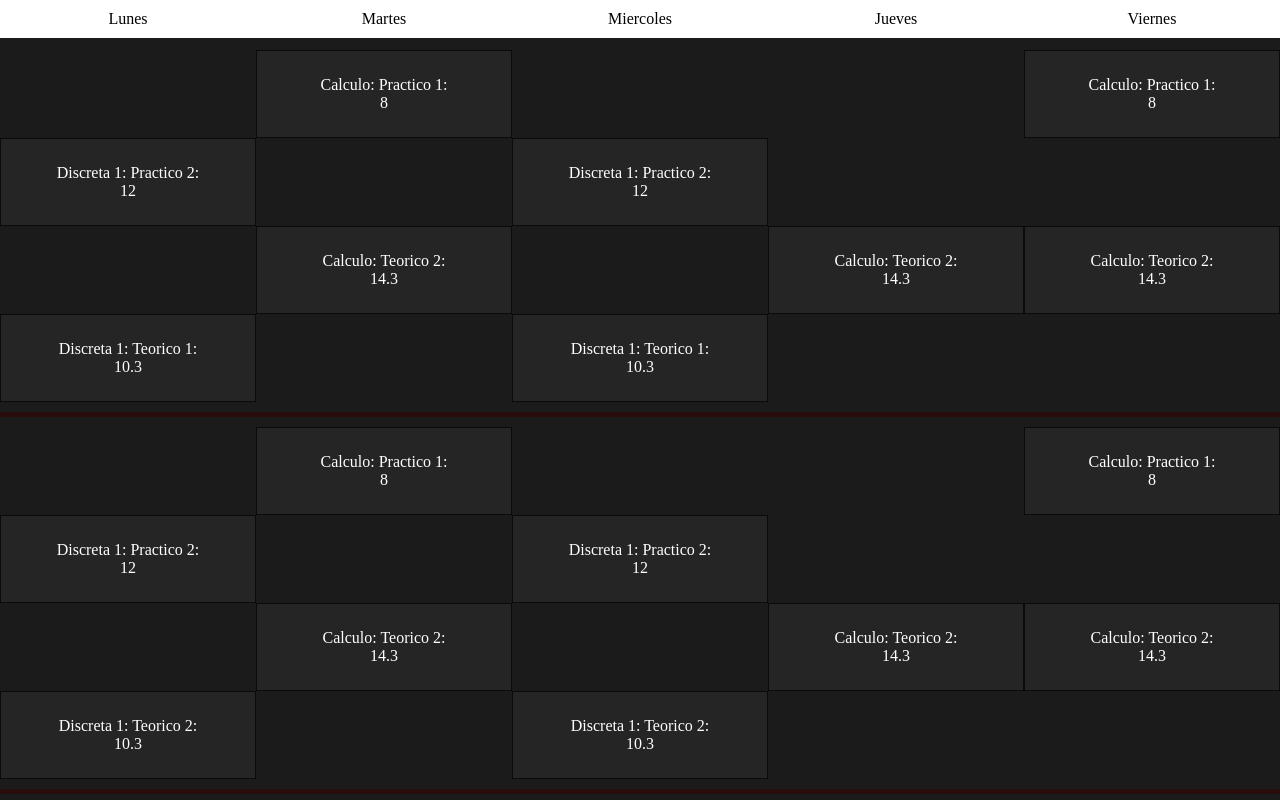
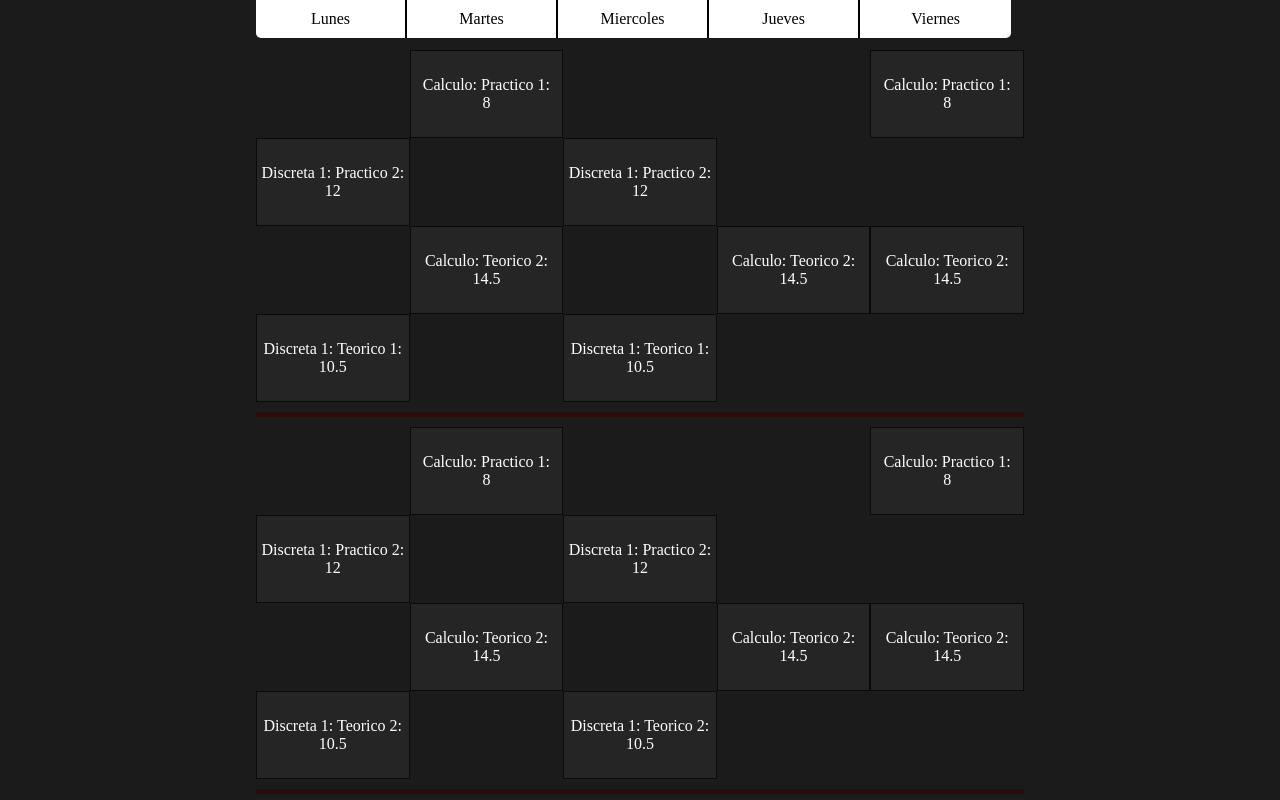
Before and after one commit to ramagg/WebD, a plain HTML site: page autoHorarios/index.html in a window 1280 px wide. Shown: the top 800 px of the page. Drawn offline with Linux system fonts and the light colour scheme.

Commit message:
Filter and display separation

```diff
--- a/autoHorarios/css/style.css
+++ b/autoHorarios/css/style.css
@@ -1,3 +1,12 @@
+* {
+	margin: 0;
+	padding: 0;
+	box-sizing: border-box;
+}
+
+*:before, *:after {
+  box-sizing: border-box;
+}
 body{
   margin: 0;
   background: rgb(27, 27, 27);
@@ -16,13 +25,19 @@ body{
   top:0;
   width: 100%;
   background: white;
+  color: black;
+  border-radius: 0px 0px 5px 5px;
+  /* grid-template-rows: 25% 100px auto; */
+}
+.day{
   padding: 10px 0;
-  color: black;
-  /* grid-template-rows: 25% 100px auto; */
+  border-right: 2px solid black;
+}
+.day:last-child {
+  border-right: none;
 }
 .table {
   margin-top: 40px;
-
 }
 .comb {
   display: grid;
@@ -38,3 +53,14 @@ body{
   padding: 25px 0;
   background: #252525;
 }
+
+@media (min-width: 768px) {
+  .comb {
+    margin: auto 20vw;
+  }
+  .days {
+    left: 20vw;
+    width: 59vw;
+  }
+
+ }
--- a/autoHorarios/index.html
+++ b/autoHorarios/index.html
@@ -18,5 +18,6 @@
 	<script type="text/javascript" src="./js/data.js"></script>
 	<script type="text/javascript" src="./js/Gen.js"></script>
 	<script type="text/javascript" src="./js/Filter.js"></script>
+	<script type="text/javascript" src="./js/display.js"></script>
 </body>
 </html>
--- a/autoHorarios/js/Filter.js
+++ b/autoHorarios/js/Filter.js
@@ -10,7 +10,7 @@ function deter(h1,h2){
     min = h2
     max = h1
   }
-  return (min + 1.5) < max ;
+  return (min + 1.5) <= max ;
 }
 
 function test(arr){
@@ -50,24 +50,4 @@ function DISC(item){
 }
 
 const result = comb.filter(DISC);
-
-const parentDiv = document.querySelector("#table");
-result.forEach((item)=> {
-  let element = document.createElement("div");
-  let p = ``;
-
-  item.forEach((clase) => {
-
-    clase.Dia.forEach((item, i) => {
-      if (item){
-        p = p+`<div id=${i} style='grid-column-start: ${i+1};'>
-          ${clase.fullName}:<br> ${clase.Horario[i]}
-        </div>`
-      }
-    })
-  })
-  // console.log(item)
-  element.innerHTML = p;
-  element.setAttribute('class','comb')
-  parentDiv.appendChild(element);
-})
+console.log('Numero de Resultados:', result.length)
--- a/autoHorarios/js/data.js
+++ b/autoHorarios/js/data.js
@@ -10,7 +10,7 @@ let data = [
 
   [{'id':'P1Cdivv', 'Dia': [0,1,0,0,1], 'Horario': [0,8,0,0,8],'fullName': 'Calculo: Practico 1'},
   {'id':'P2Cdivv', 'Dia': [0,1,0,1,0], 'Horario': [0,16,0,16,0],'fullName': 'Calculo: Practico 2'},
-  {'id':'P3Cdivv', 'Dia': [0,1,0,1,0], 'Horario': [0,11.3,0,11.3,0],'fullName': 'Calculo: Practico 3'},
+  {'id':'P3Cdivv', 'Dia': [0,1,0,1,0], 'Horario': [0,11.5,0,11.5,0],'fullName': 'Calculo: Practico 3'},
   {'id':'P4Cdivv', 'Dia': [0,1,0,1,0], 'Horario': [0,10,0,10,0],'fullName': 'Calculo: Practico 4'},
   {'id':'P5Cdivv', 'Dia': [1,0,1,0,0], 'Horario': [14,0,14,0,0],'fullName': 'Calculo: Practico 5'},
   {'id':'P6Cdivv', 'Dia': [0,0,1,0,1], 'Horario': [0,0,19,0,20],'fullName': 'Calculo: Practico'}],
@@ -19,9 +19,9 @@ let data = [
   {'id':'D1P2', 'Dia': [1,0,1,0,0], 'Horario': [12,0,12,0,0],'fullName': 'Discreta 1: Practico 2'},
   {'id':'D1P3', 'Dia': [0,1,0,1,1], 'Horario': [0,14,0,14,0],'fullName': 'Discreta 1: Practico 3'}],
 
-  [{'id':'T1Cdivv', 'Dia': [1,0,1,0,1], 'Horario': [9.3,0,9.3,0,9.3],'fullName': 'Calculo: Teorico 1'},
-  {'id':'T2Cdivv', 'Dia': [0,1,0,1,1], 'Horario': [0,14.3,0,14.3,14.3],'fullName': 'Calculo: Teorico 2'}],
+  [{'id':'T1Cdivv', 'Dia': [1,0,1,0,1], 'Horario': [9.5,0,9.5,0,9.5],'fullName': 'Calculo: Teorico 1'},
+  {'id':'T2Cdivv', 'Dia': [0,1,0,1,1], 'Horario': [0,14.5,0,14.5,14.5],'fullName': 'Calculo: Teorico 2'}],
 
-  [{'id':'D1T1', 'Dia': [1,0,1,0,0], 'Horario': [10.3,0,10.3,0,0],'fullName': 'Discreta 1: Teorico 1'},
-  {'id':'D1T2', 'Dia': [1,0,1,0,0], 'Horario': [10.3,0,10.3,0,0],'fullName': 'Discreta 1: Teorico 2'}]
+  [{'id':'D1T1', 'Dia': [1,0,1,0,0], 'Horario': [10.5,0,10.5,0,0],'fullName': 'Discreta 1: Teorico 1'},
+  {'id':'D1T2', 'Dia': [1,0,1,0,0], 'Horario': [10.5,0,10.5,0,0],'fullName': 'Discreta 1: Teorico 2'}]
 ]
--- /dev/null
+++ b/autoHorarios/js/display.js
@@ -0,0 +1,20 @@
+const parentDiv = document.querySelector("#table");
+result.forEach((item)=> {
+  let element = document.createElement("div");
+  let p = ``;
+
+  item.forEach((clase) => {
+
+    clase.Dia.forEach((item, i) => {
+      if (item){
+        p = p+`<div id=${i} style='grid-column-start: ${i+1};'>
+          ${clase.fullName}:<br> ${clase.Horario[i]}
+        </div>`
+      }
+    })
+  })
+  // console.log(item)
+  element.innerHTML = p;
+  element.setAttribute('class','comb')
+  parentDiv.appendChild(element);
+})
```
